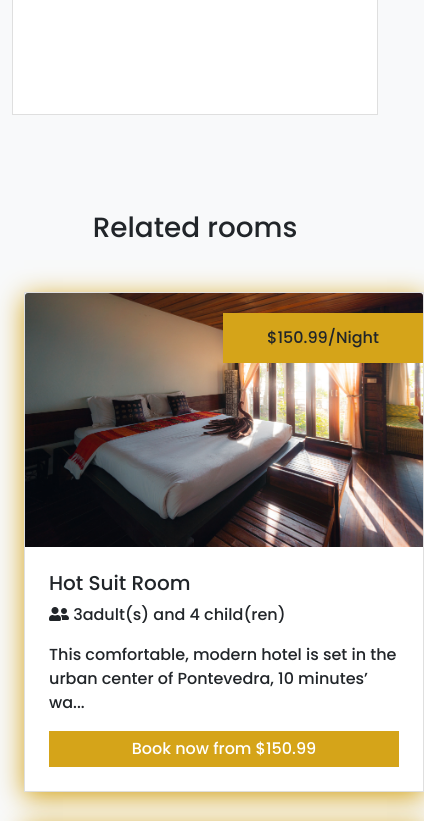
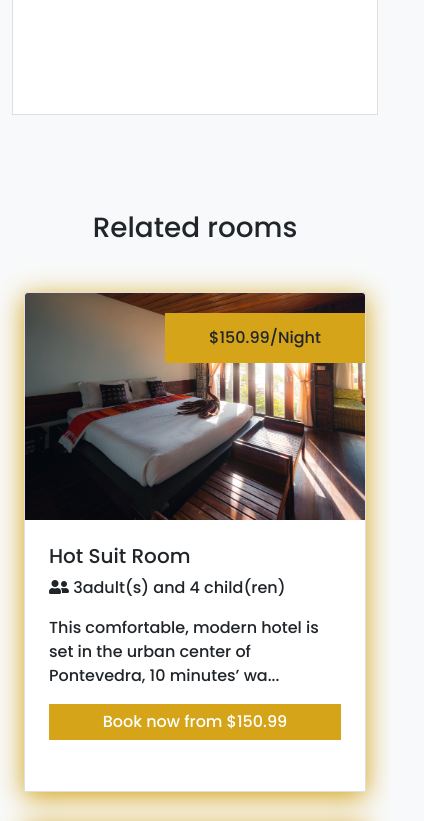
Before and after one commit to wansimathurin/KalipsRoom-Hotel, a plain HTML site: page room/Standaerd-Big-Room.html in a window 390 px wide. Shown: the part 2794-3615 px from the top of the page, 424 px wide, since content can reach past the window. Drawn offline with nearby package versions, Linux system fonts and the light colour scheme; grey boxes are pictures that could not be loaded; a web font is replaced by a local one.

Commit message:
related room added + descriptions(Details)

```diff
--- a/css/responsive.css
+++ b/css/responsive.css
@@ -116,7 +116,8 @@
     padding: 15px 0 5px ;
     background-color: #fff;
 }
-#related-room .card{
+
+#related-area .card{
     width: 100% !important;
 }
 }
--- a/css/room.css
+++ b/css/room.css
@@ -167,7 +167,7 @@
     width: 100%;
 }
 #related-area .card{
-    width: 400px !important;
+    width: 400px;
     height: 500px !important;
     box-shadow: 0px 5px 25px #d5a419;
     position: relative;
--- a/js/main.js
+++ b/js/main.js
@@ -61,7 +61,7 @@ $( function(){
   ${relatedRooms.map(function related(relRoom){
       return `
         <div class="col-lg-4">
-        <div class="card" style="width: 18rem;">
+        <div class="card" style="width: 400px;">
          <div class="cardImg">
            <img src="${relRoom.image}" class="card-img-top" alt="...">
             <div class="check">
```
